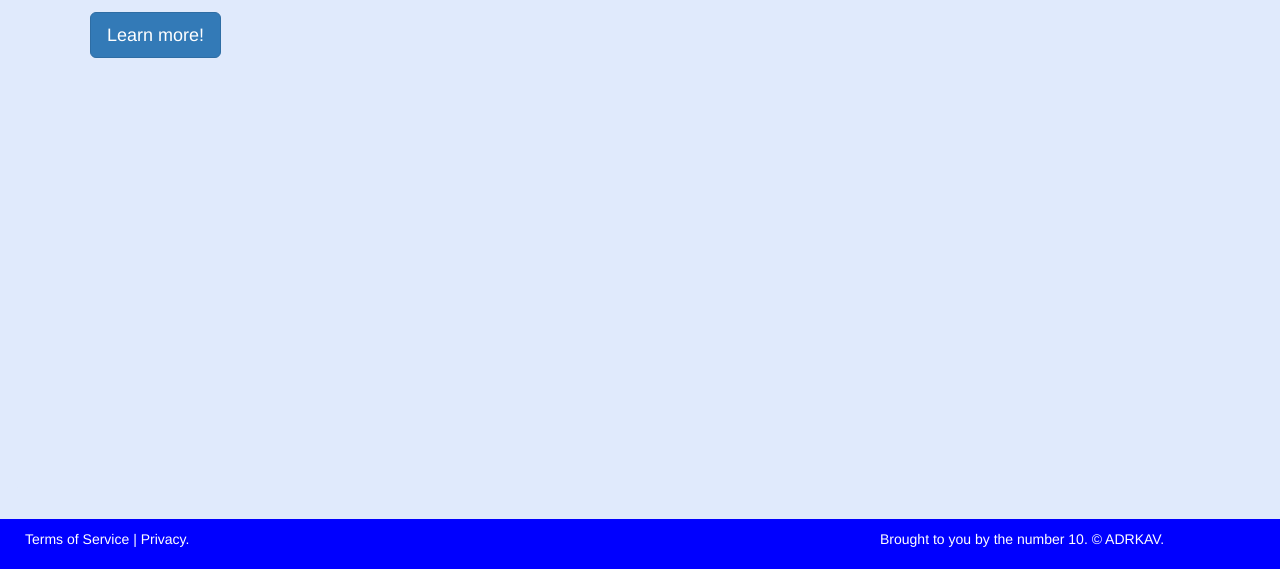
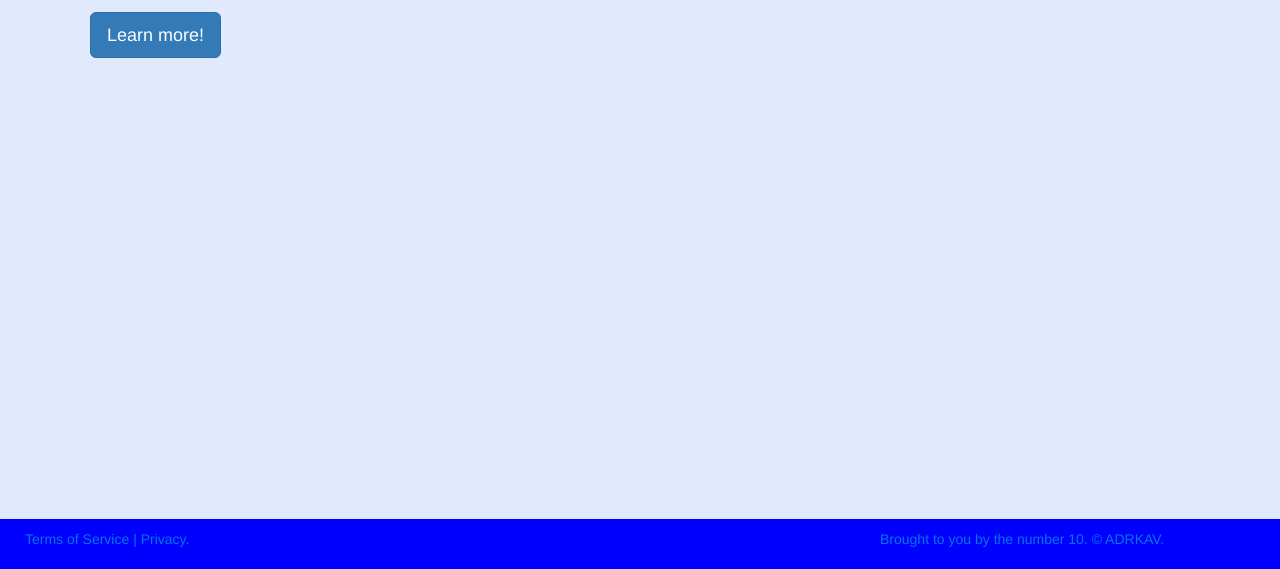
Before and after one commit to rob-king/CommUnity-frontend, a website: page index.html in a window 1280 px wide. Shown: the part 372-941 px from the top of the page. Drawn offline with nearby package versions, Linux system fonts and the light colour scheme; some packages are replaced by stand-ins of ours.

Commit message:
updates footer color

```diff
--- a/assets/css/style.css
+++ b/assets/css/style.css
@@ -38,7 +38,7 @@ footer {
   height: 50px;
   background: blue;
   padding: 10px;
-  color: #FFFFFF;
+  color: #0575E6;
 }
 
 h2 {
```
